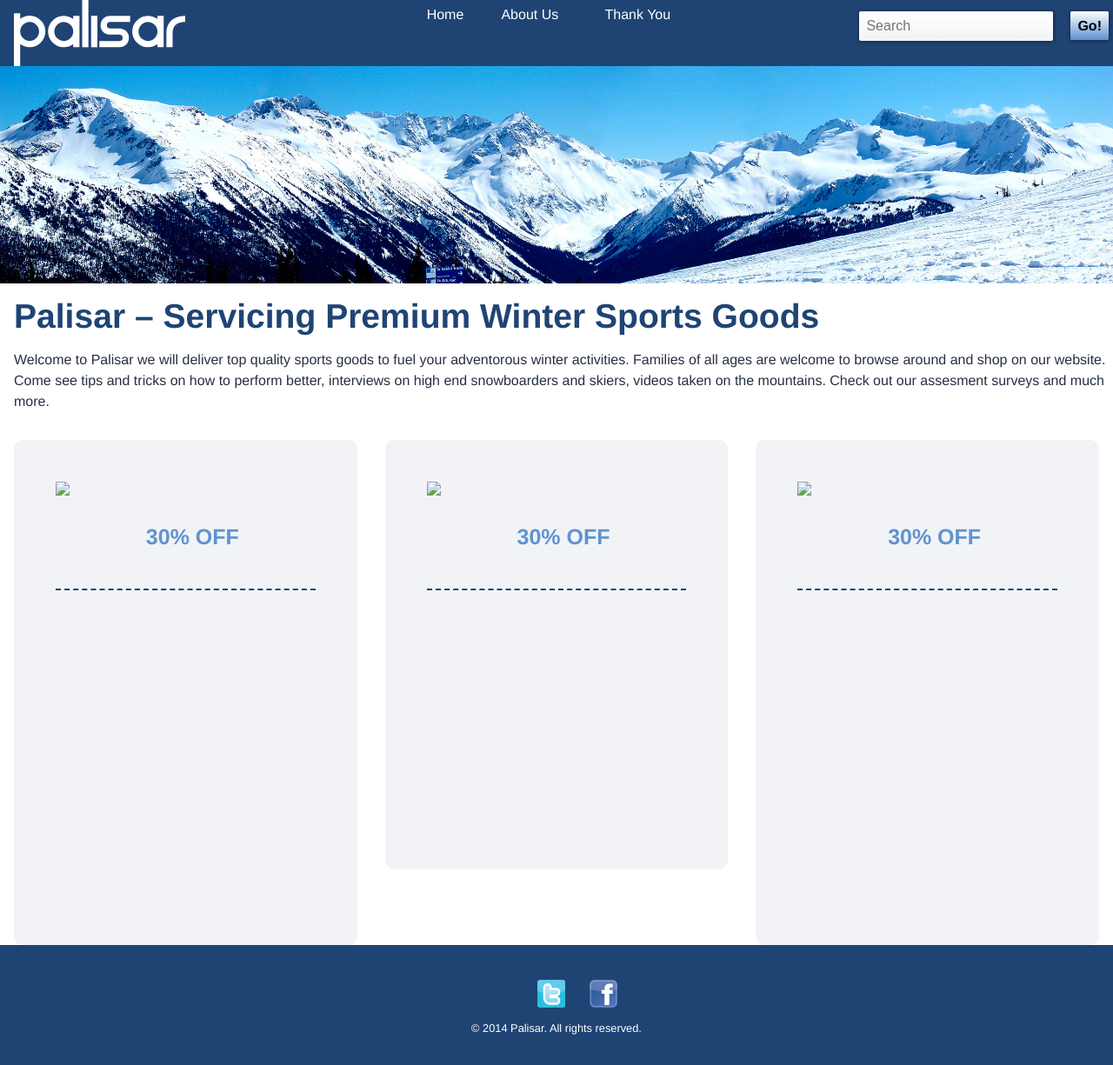
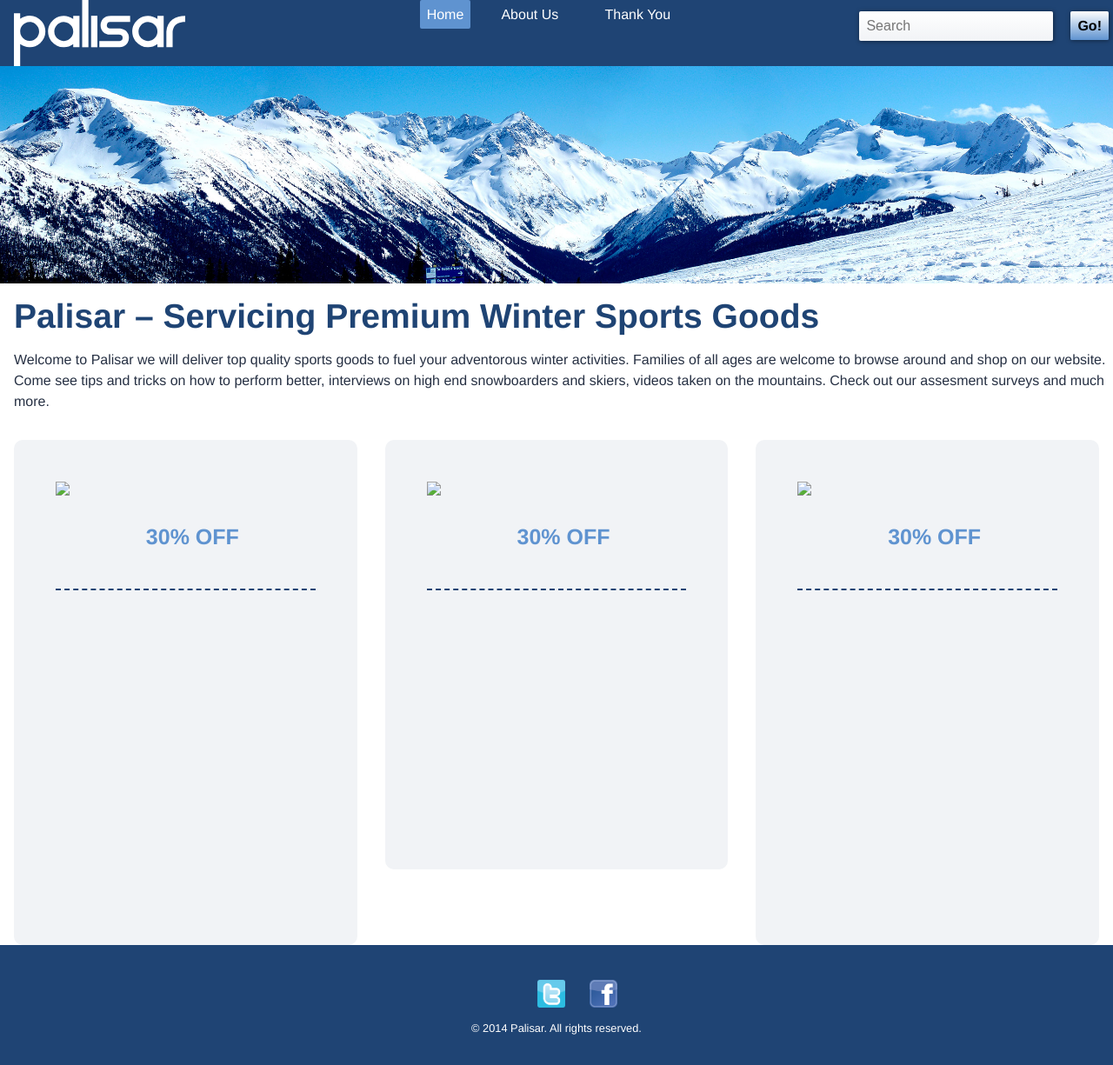
Before and after one commit to rofiqul-cyber/ecommerce-website, a Jekyll site: the page built from index.html, in a window 1280 px wide. Shown: the whole page at 87% size. Built offline with Jekyll 4.4.1, drawn with Linux system fonts in a browser that asks for light colours; some web fonts are replaced; Markdown is read by kramdown in place of the engine named in the settings.

Commit message:
Added Nav Highlights

```diff
--- a/_layouts/default.html
+++ b/_layouts/default.html
@@ -32,13 +32,13 @@
     <nav class="unit unit-s-1 unit-m-2-3 unit-l-1-3 li-width">
       <ul class="list-group">
         <li class="list-group-item list-group-item-inline">
-          <a href="{{site.baseurl}}/" class="white-link">Home</a>
+          <a href="{{site.baseurl}}/" class="white-link {% if page.url =='/' %}current{% endif %}">Home</a>
         </li>
         <li class="list-group-item list-group-item-inline li-width">
-          <a href="{{site.baseurl}}/about/" class="white-link">About Us</a>
+          <a href="{{site.baseurl}}/about/" class="white-link {% if page.url contains 'about' %}current{% endif %}">About Us</a>
         </li>
            <li class="list-group-item list-group-item-inline li-width">
-          <a href="{{site.baseurl}}/thank-you/" class="white-link">Thank You</a>
+          <a href="{{site.baseurl}}/thank-you/" class="white-link {% if page.url =='/thank-you/' %}current{% endif %}">Thank You</a>
         </li>
       </ul>
     </nav>
--- a/about.html
+++ b/about.html
@@ -1,5 +1,6 @@
 ---
 layout: default
+title: About
 ---
 
 <div class="about-us-background">
--- a/css/header.css
+++ b/css/header.css
@@ -19,3 +19,9 @@
 .white-link {
     color: #fff;
 }
+
+.current {
+    background-color: #5f93d0;
+    border-radius: 2px;
+    padding: 0.5em;
+}
--- a/index.html
+++ b/index.html
@@ -1,8 +1,6 @@
 ---
 layout: default
 title: Home
-bannertext: Dinosaurs! Dinosaurs! Dinosaurs!
-showbanner: yes
 ---
 
 <div class="home-page-img">
--- a/thank-you.html
+++ b/thank-you.html
@@ -1,5 +1,6 @@
 ---
 layout: default
+title: thank-you
 ---
 
 <h2>Thank You for Your Purchase</h2>
```
